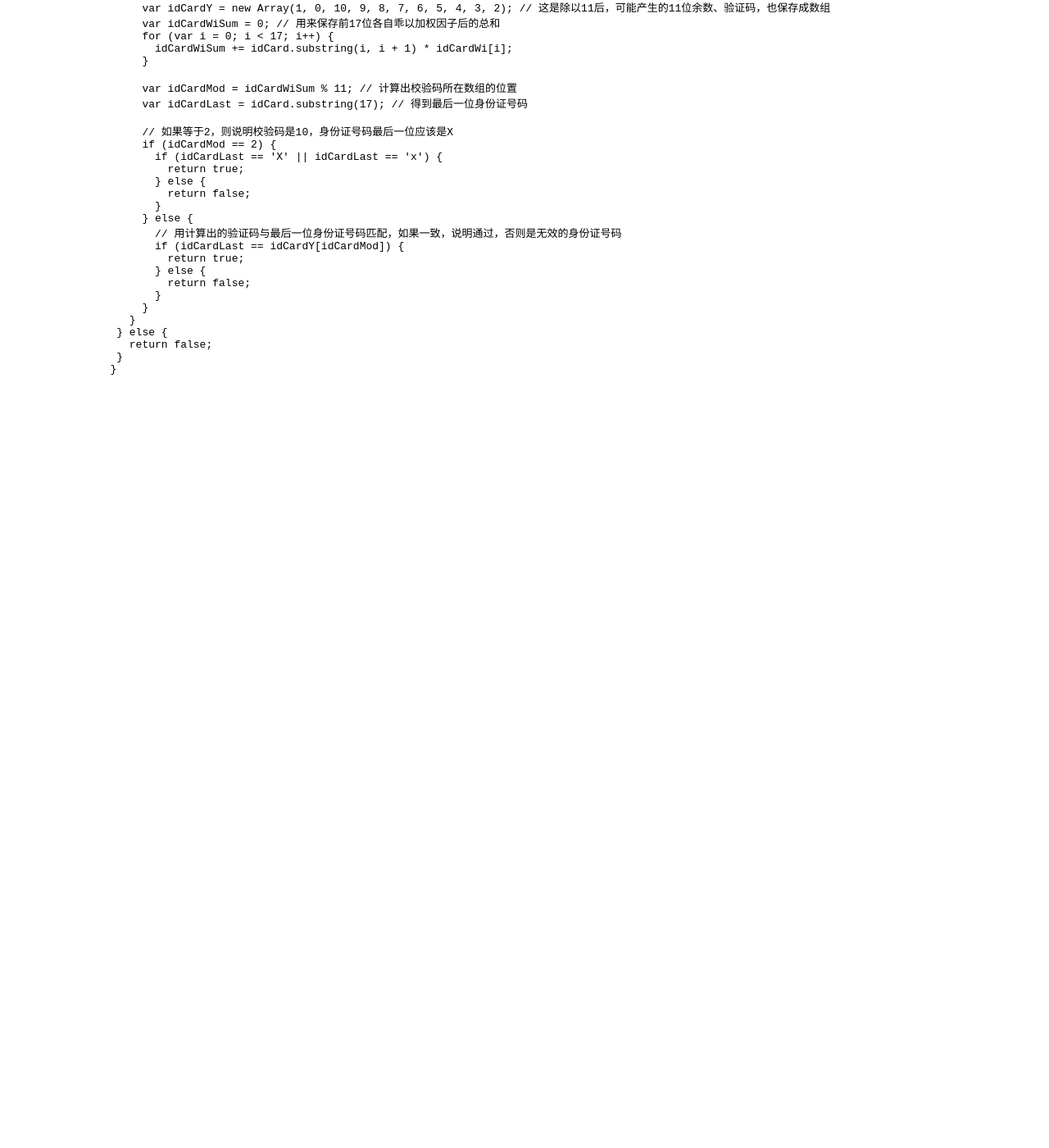
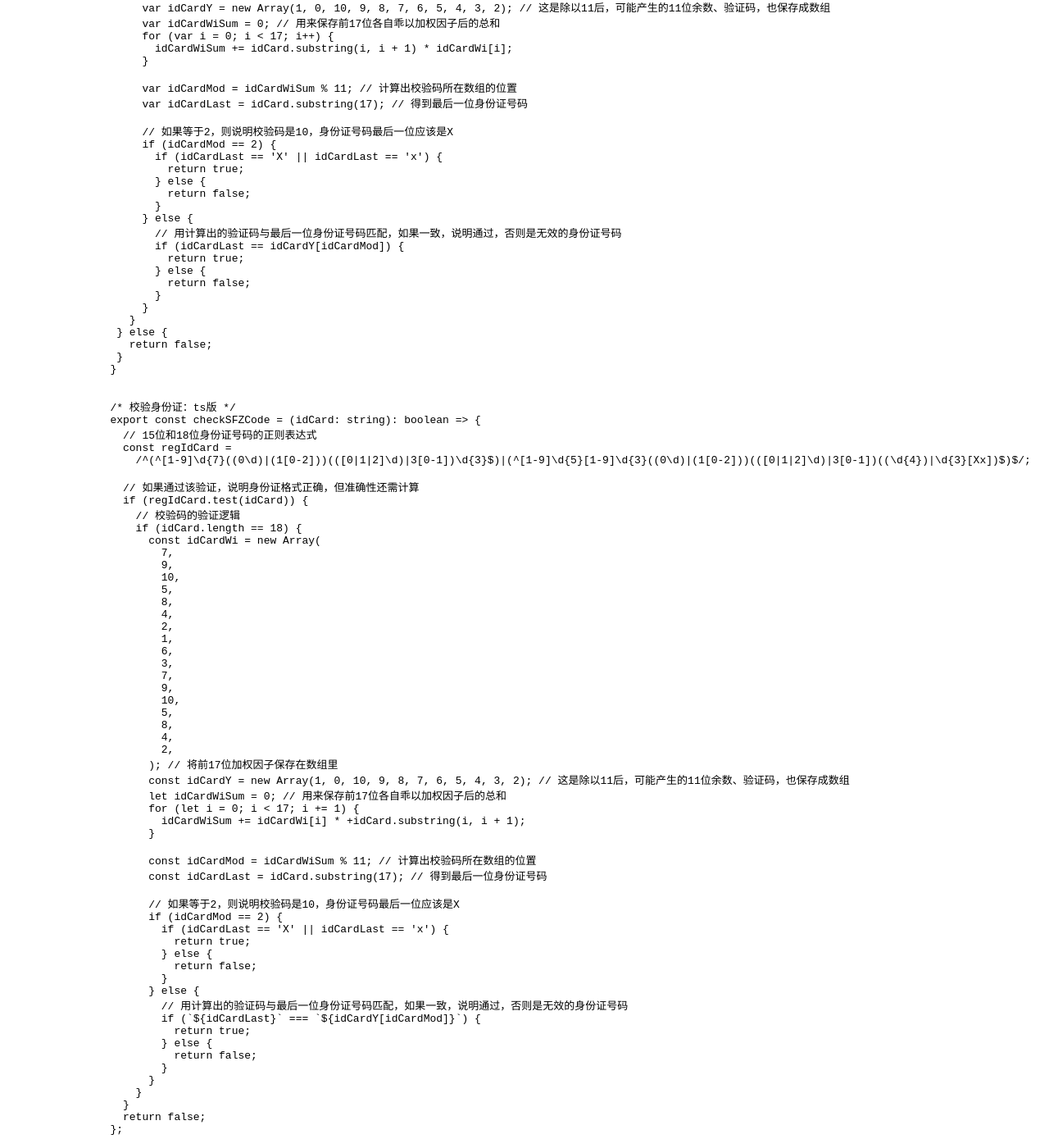
Before and after one commit to chj6/learn, a Jekyll site: the page online-tools/sfz.html, which Jekyll copies as it is, in a window 1280 px wide and 1400 px high, scrolled down 773 px. Shown: the whole window at 82% size. Built offline with Jekyll 4.4.1, drawn with Linux system fonts in a browser that asks for light colours; before the commit the page ends 1246 px from its top, so only the background shows below that.

Commit message:
更新验证身份证的ts方法

```diff
--- a/online-tools/sfz.html
+++ b/online-tools/sfz.html
@@ -136,6 +136,66 @@ function checkSFZCode(idCard) {
  }
 }
    </pre>
+
+  <pre>
+/* 校验身份证：ts版 */
+export const checkSFZCode = (idCard: string): boolean => {
+  // 15位和18位身份证号码的正则表达式
+  const regIdCard =
+    /^(^[1-9]\d{7}((0\d)|(1[0-2]))(([0|1|2]\d)|3[0-1])\d{3}$)|(^[1-9]\d{5}[1-9]\d{3}((0\d)|(1[0-2]))(([0|1|2]\d)|3[0-1])((\d{4})|\d{3}[Xx])$)$/;
+
+  // 如果通过该验证，说明身份证格式正确，但准确性还需计算
+  if (regIdCard.test(idCard)) {
+    // 校验码的验证逻辑
+    if (idCard.length == 18) {
+      const idCardWi = new Array(
+        7,
+        9,
+        10,
+        5,
+        8,
+        4,
+        2,
+        1,
+        6,
+        3,
+        7,
+        9,
+        10,
+        5,
+        8,
+        4,
+        2,
+      ); // 将前17位加权因子保存在数组里
+      const idCardY = new Array(1, 0, 10, 9, 8, 7, 6, 5, 4, 3, 2); // 这是除以11后，可能产生的11位余数、验证码，也保存成数组
+      let idCardWiSum = 0; // 用来保存前17位各自乖以加权因子后的总和
+      for (let i = 0; i < 17; i += 1) {
+        idCardWiSum += idCardWi[i] * +idCard.substring(i, i + 1);
+      }
+
+      const idCardMod = idCardWiSum % 11; // 计算出校验码所在数组的位置
+      const idCardLast = idCard.substring(17); // 得到最后一位身份证号码
+
+      // 如果等于2，则说明校验码是10，身份证号码最后一位应该是X
+      if (idCardMod == 2) {
+        if (idCardLast == 'X' || idCardLast == 'x') {
+          return true;
+        } else {
+          return false;
+        }
+      } else {
+        // 用计算出的验证码与最后一位身份证号码匹配，如果一致，说明通过，否则是无效的身份证号码
+        if (`${idCardLast}` === `${idCardY[idCardMod]}`) {
+          return true;
+        } else {
+          return false;
+        }
+      }
+    }
+  }
+  return false;
+};
+  </pre>
 </div>
 </body>
 
```
